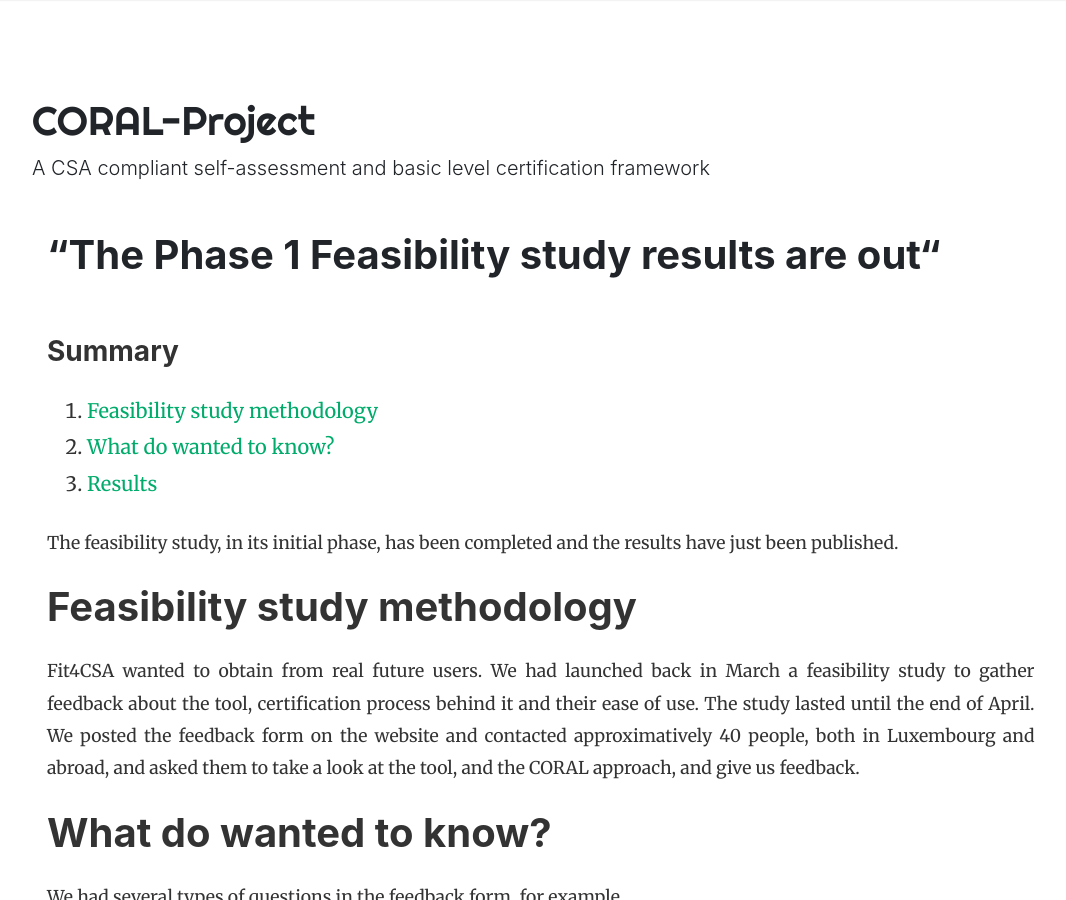
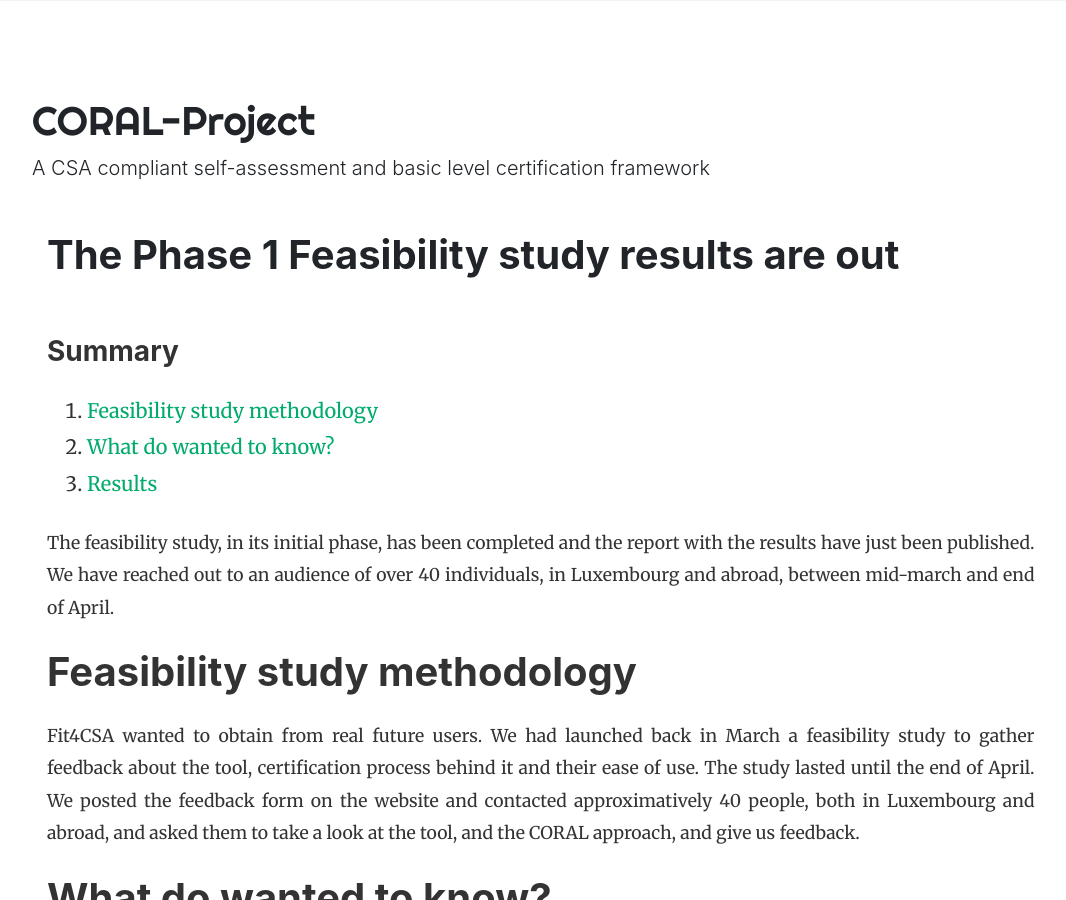
Before and after one commit to NC3-LU/coral-project, a Jekyll site: the page built from _posts/2023-07-31-feasibility-study-finished.markdown, in a window 1280 px wide and 900 px high. Shown: the whole window, without its empty margins (53-1119 px from the left). Built offline with Jekyll 4.4.1, drawn with Linux system fonts in a browser that asks for light colours; nearby versions of some CDN libraries.

Commit message:
Update 2023-07-31-feasibility-study-finished.markdown

```diff
--- a/_posts/2023-07-31-feasibility-study-finished.markdown
+++ b/_posts/2023-07-31-feasibility-study-finished.markdown
@@ -1,15 +1,15 @@
 ---
 layout: post
-title:  “The Phase 1 Feasibility study results are out“
-date:   2023-07-31 12:14:03 +0200
-publish-date: 2023-07-31 12:14:41 +0200
+title:  "The Phase 1 Feasibility study results are out"
+date:   2023-07-31 17:14:03 +0200
+publish-date: 2023-07-31 18:14:41 +0200
 categories: community
 tags: coralproject
 author: pundorra
 toc: true
 ---
 
-The feasibility study, in its initial phase, has been completed and the results have just been published.
+The feasibility study, in its initial phase, has been completed and the report with the results have just been published. We have reached out to an audience of over 40 individuals, in Luxembourg and abroad, between mid-march and end of April.
 
 # Feasibility study methodology
 
```
